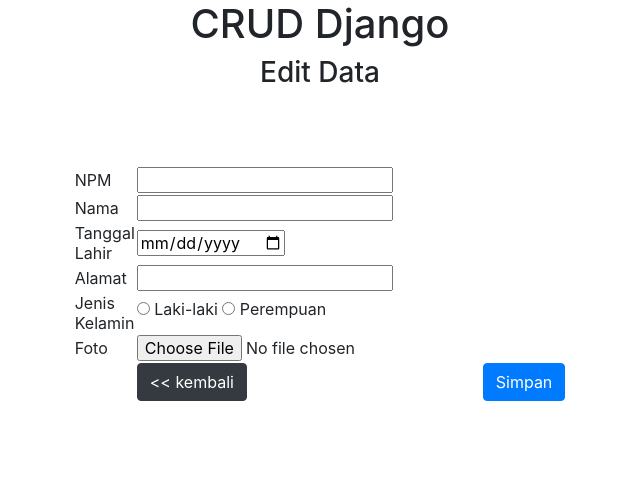
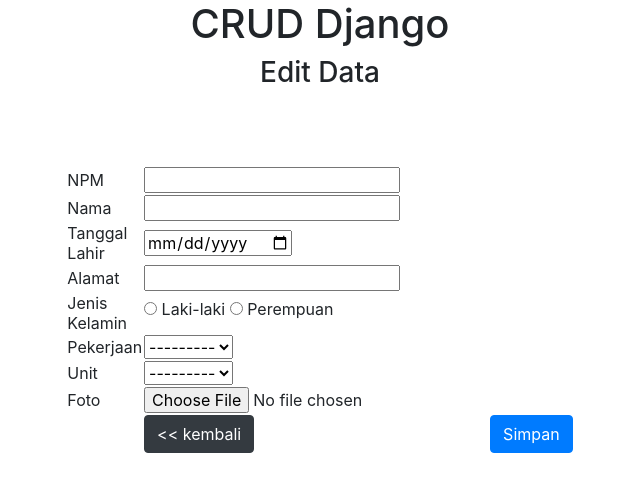
Before and after one commit to sanju14042/django, a Django app: template mahasiswa/templates/editdata.html in a window 1280 px wide. Shown: the top 492 px of the page, without its empty margins (320-960 px from the left). Run offline with Django 3.2, Linux system fonts and the light colour scheme; the template is opened without the code that fills it: values that come from a table or form of the project are taken from there, others are empty; some libraries are stand-ins or nearby versions.

Commit message:
push kelima dropdown

```diff
--- a/mahasiswa/crud/views.py
+++ b/mahasiswa/crud/views.py
@@ -45,7 +45,7 @@ def edit(request, npm):
     #2 data = {
     #2     'mhs':obj,
     #2 }
-    data = {'mhs':obj}
+    data = {'mhs':obj, 'form': form}
     return render(request,'editdata.html',data)
 
 def hapus(request, npm):
@@ -92,7 +92,7 @@ def Data_mahasiswaCreateView(request):
         if form.is_valid():
             form.save()
             return redirect('Data_mahasiswa_add')
-    return render(request, 'tambahdata.html', {'form': form})
+    return render(request, 'editdata.html', {'form': form})
 
 
 def Data_mahasiswaUpdateView(request, pk):
@@ -103,7 +103,7 @@ def Data_mahasiswaUpdateView(request, pk):
         if form.is_valid():
             form.save()
             return redirect('Data_mahasiswa_change', pk=pk)
-    return render(request, 'tambahdata.html', {'form': form})
+    return render(request, 'editdata.html', {'form': form})
 
  #AJAX
 def load_units(request):
--- a/mahasiswa/templates/editdata.html
+++ b/mahasiswa/templates/editdata.html
@@ -1,10 +1,12 @@
 <html>
 <head>
+    <meta charset="UTF-8">
+    <meta name="viewport" content="width=device-width, user-scalable=no, initial-scale=1.0, maximum-scale=1.0, minimum-scale=1.0">
+    <meta http-equiv="X-UA-Compatible" content="ie=edge">
 	<title>CRUD DJANGO</title>
     <link rel="stylesheet" href="https://stackpath.bootstrapcdn.com/bootstrap/4.4.1/css/bootstrap.min.css" integrity="sha384-Vkoo8x4CGsO3+Hhxv8T/Q5PaXtkKtu6ug5TOeNV6gBiFeWPGFN9MuhOf23Q9Ifjh" crossorigin="anonymous">
     <script src="https://stackpath.bootstrapcdn.com/bootstrap/4.4.1/js/bootstrap.min.js" integrity="sha384-wfSDF2E50Y2D1uUdj0O3uMBJnjuUD4Ih7YwaYd1iqfktj0Uod8GCExl3Og8ifwB6" crossorigin="anonymous"></script>
     <link rel="stylesheet" type="text/css" href="https://cdn.datatables.net/1.10.20/css/dataTables.bootstrap4.min.css">
-
 </head>
 <body>
 	<center>
@@ -28,7 +30,7 @@
                 </div>
             {% endfor %}
         {% endif %}
-		<form method="POST" enctype="multipart/form-data">
+		<form method="POST" enctype="multipart/form-data" id="formmhs" data-units-url="{% url 'ajax_load_units' %}">
             {% csrf_token %}
             <table style="margin:20px auto; width: 25%;">
                 <tr>
@@ -62,6 +64,30 @@
                     </td>
                 </tr>
                 <tr>
+                    <td>Pekerjaan </td>
+                    <td>
+                        <!-- <select id="pekerjaanddl">
+                            <option disabled selected="true"> --pekerjaan-- </option>
+                            {% for pekerjaan in datakerja %}
+                            <option value="{{pekerjaan.id}}" name="Pekerjaan">{{pekerjaan.nama}}</option>
+                            {% endfor %}
+                        </select> -->
+                        {{ form.pekerjaan }}
+                    </td>
+                </tr>
+                <tr>
+                    <td>Unit </td>
+                    <td>
+                        <!-- <select id="unitddl">
+                            <option disabled selected="true"> --unit-- </option>
+                            {% for unit in dataunit %}
+                            <option value="{{unit.id}}" name="Unit">{{unit.nama}}</option>
+                            {% endfor %}
+                        </select> -->
+                        {{ form.unit }}
+                    </td>
+                </tr>
+                <tr>
                     <td>Foto </td>
                     <td>
                         {% if mhs.foto %}
@@ -89,5 +115,30 @@
             $('#example').DataTable();
         } );
     </script>
+     <script src="https://code.jquery.com/jquery-3.3.1.min.js"></script>
+     <script>
+         $("#id_pekerjaan").change(function () {
+             const url = $("#formmhs").attr("data-units-url");
+             const pekerjaanID = $(this).val();
+
+             $.ajax({
+                 url: url,
+                 data: {
+                     'pekerjaan_id': pekerjaanID
+                 },
+                 success: function (data) {
+                     $("#id_unit").html(data);
+                     /*
+                         lt html-data = '<option value="">---------</option>';
+                         data.foeEach(function (unit){
+                             html_data += '<option value="${unit.id}">${unit.nama}</option>'
+                         });
+                         console.log(htnl_data);
+                         $("id_unit").html(html_data);
+                     */
+                 }
+             });
+         });
+     </script>
 </body>
 </html>
--- a/mahasiswa/templates/index.html
+++ b/mahasiswa/templates/index.html
@@ -26,6 +26,8 @@
 					<th>Tanggal Lahir</th>
 					<th>Alamat</th>
                     <th>Jenis Kelamin</th>
+                    <th>Pekerjaan</th>
+                    <th>Unit</th>
                     <th>Foto</th>
                     <th>Aksi</th>
 				</tr>
@@ -38,6 +40,8 @@
 					<td>{{mahasiswa.tgl_lahir}}</td>
 					<td>{{mahasiswa.alamat}}</td>
                     <td>{{mahasiswa.jenisk}}</td>
+                    <td>{{mahasiswa.pekerjaan}}</td>
+                    <td>{{mahasiswa.unit}}</td>
                     <td>
 
                         <img src="media/{{mahasiswa.foto}}" class="img-responsive" style="width:20%">
```
Also changed, not shown: mahasiswa/templates/home.html (+6 -2 lines), mahasiswa/media/images/download_yIYf11d.png (added).
